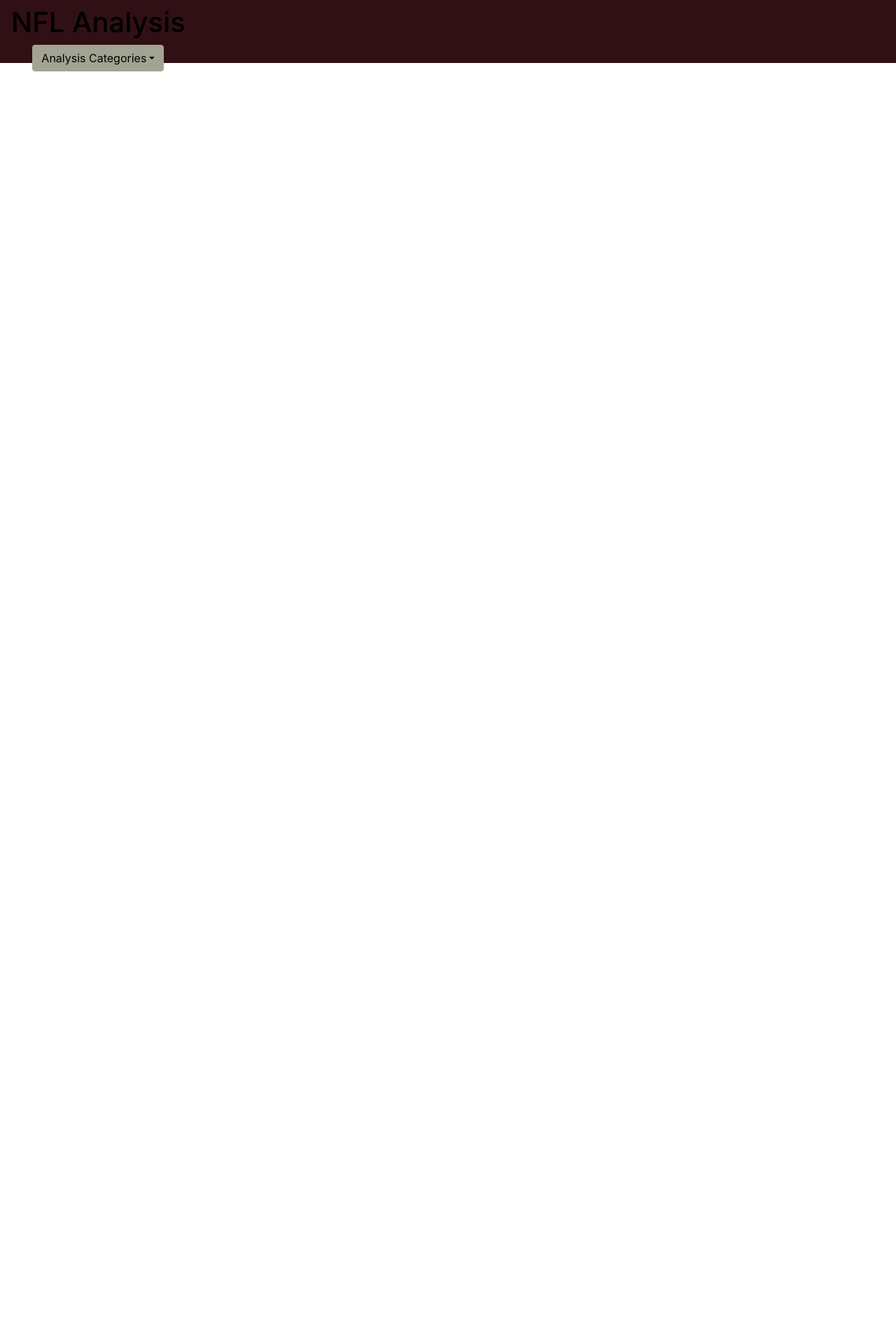
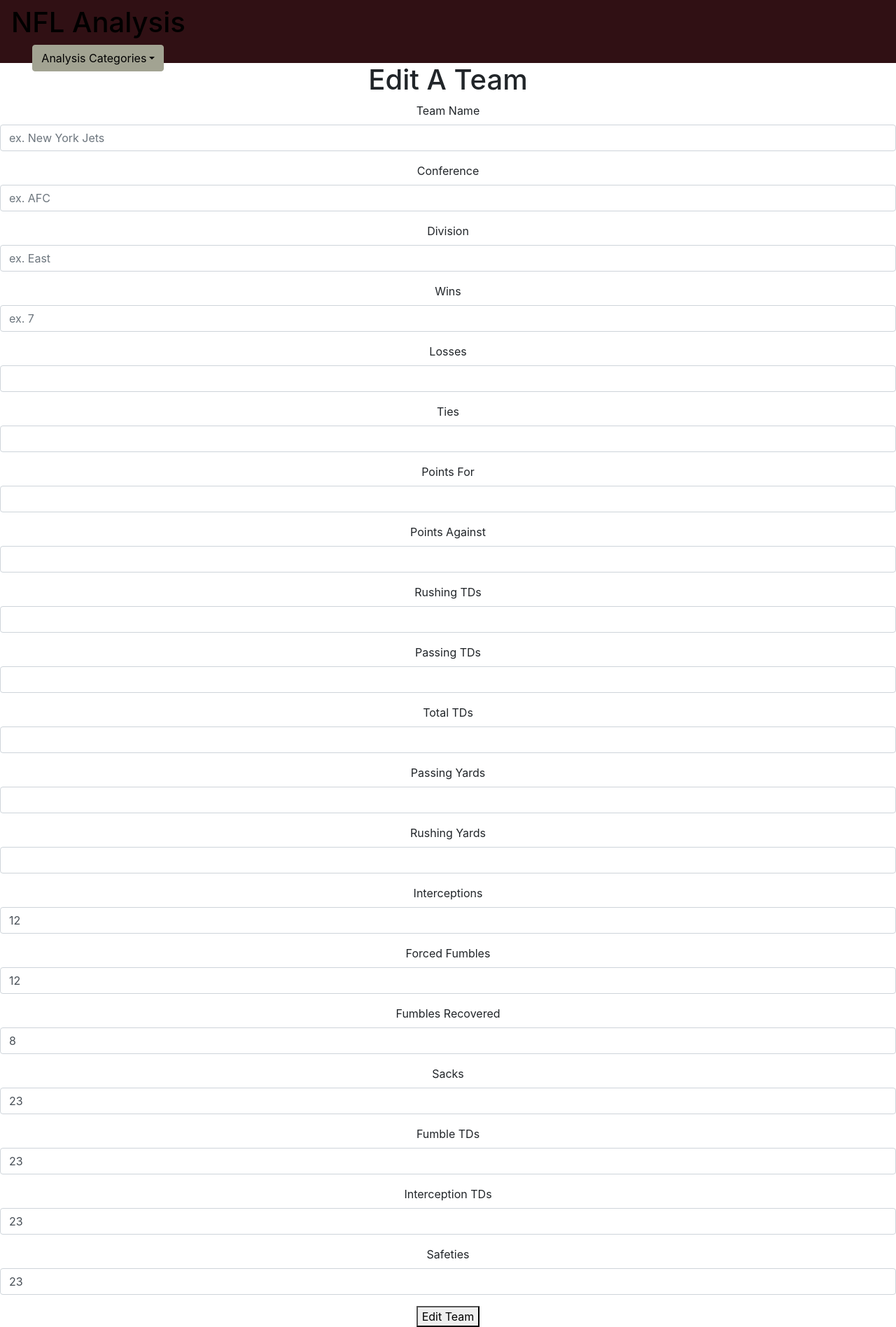
Before and after one commit to Juicester/project4-frontend, a React (Create React App) app: page /teams/edit/1 in a window 1280 px wide. Shown: the whole page at 70% size. Before the commit the page ends 800 px from the top, so only its background shows below. Built offline with nearby package versions, Linux system fonts and the light colour scheme; no server answers.

Commit message:
Added Edit and Delete Team

```diff
--- a/src/App.js
+++ b/src/App.js
@@ -10,6 +10,7 @@
 import TeamDetails from './components/TeamDetails/TeamDetails';
 import GameDetails from './components/GameDetails/GameDetails';
 import AddTeam from './components/AddTeam/AddTeam';
+import EditTeam from './components/EditTeam/EditTeam';
 
 function App(props) {
 	return (
@@ -122,6 +123,7 @@
 					)}
 				/>
 				<Route path={`/addteam`} exact={true} component={AddTeam} />
+				<Route path={`/teams/edit/:id`} exact={true} component={EditTeam} />
 			</Switch>
 			{/* <Footer /> */}
 		</div>
--- a/src/components/AddTeam/AddTeam.js
+++ b/src/components/AddTeam/AddTeam.js
@@ -50,7 +50,6 @@
 
 	return (
 		<div className='testing'>
-			<Header />
 			<h1 className='addTitle'>Add A Team</h1>
 			<Form onSubmit={handleSubmit}>
 				<Form.Group controlId='exampleForm.ControlInput1'>
@@ -121,7 +120,7 @@
 					/>
 				</Form.Group>
 				<Form.Group controlId='exampleForm.ControlInput1'>
-					<Form.Label>Points Agains</Form.Label>
+					<Form.Label>Points Against</Form.Label>
 					<Form.Control
 						type='text'
 						name='points_against'
@@ -237,7 +236,7 @@
 						className='cat-input'
 					/>
 				</Form.Group>
-				<button type='submit'>Add Item</button>
+				<button type='submit'>Add Team</button>
 			</Form>
 		</div>
 	);
--- a/src/components/EditTeam/EditTeam.js
+++ b/src/components/EditTeam/EditTeam.js
@@ -0,0 +1,272 @@
+import React, { useState, useEffect } from 'react';
+import Form from 'react-bootstrap/Form';
+import './EditTeam.css';
+import Header from '../Header/Header';
+
+function EditTeam({ match, history }) {
+	const url = 'http://localhost:8000/teams';
+	const [team, setTeam] = useState({
+		team_name: '',
+		conference: '',
+		division: '',
+		wins: '',
+		losses: '',
+		ties: '',
+		points_for: '',
+		points_against: '',
+		rush_td: '',
+		pass_td: '',
+		total_td: '',
+		pass_yards: '',
+		rush_yards: '',
+		int_for: '12',
+		forced_fumbles: '12',
+		fumbles_recovered: '8',
+		sacks: '23',
+		fumble_td: '23',
+		int_td: '23',
+		safeties: '23',
+	});
+
+	useEffect(() => {
+		fetch(`${url}/${match.params.id}`)
+			.then((response) => response.json())
+			.then((response) => {
+				setTeam(response);
+			})
+			.catch(console.error);
+	}, [match.params.id]);
+
+	function handleChange(e) {
+		setTeam({ ...team, [e.target.name]: e.target.value });
+	}
+
+	function handleSubmit(e) {
+		e.preventDefault();
+		fetch(`${url}/${match.params.id}`, {
+			method: 'PUT',
+			body: JSON.stringify(team),
+			headers: {
+				'Content-Type': 'application/json',
+			},
+		})
+			.then((response) => {
+				history.push(`/teams/${match.params.id}`);
+			})
+			.catch(console.error);
+	}
+
+	return (
+		<div className='testing'>
+			<h1 className='edit-title'>Edit A Team</h1>
+			<Form onSubmit={handleSubmit}>
+				<Form.Group controlId='exampleForm.ControlInput1'>
+					<Form.Label>Team Name</Form.Label>
+					<Form.Control
+						type='text'
+						placeholder='ex. New York Jets'
+						name='team_name'
+						onChange={handleChange}
+						value={team.team_name}
+						className='name-input'
+					/>
+				</Form.Group>
+				<Form.Group controlId='exampleForm.ControlInput1'>
+					<Form.Label>Conference</Form.Label>
+					<Form.Control
+						type='text'
+						placeholder='ex. AFC'
+						name='conference'
+						onChange={handleChange}
+						value={team.conference}
+						className='conf-input'
+					/>
+				</Form.Group>
+				<Form.Group controlId='exampleForm.ControlInput1'>
+					<Form.Label>Division</Form.Label>
+					<Form.Control
+						type='text'
+						placeholder='ex. East'
+						name='division'
+						onChange={handleChange}
+						value={team.division}
+						className='div-input'
+					/>
+				</Form.Group>
+				<Form.Group controlId='exampleForm.ControlInput1'>
+					<Form.Label>Wins</Form.Label>
+					<Form.Control
+						type='text'
+						placeholder='ex. 7'
+						name='wins'
+						onChange={handleChange}
+						value={team.wins}
+						className='name-input'
+					/>
+				</Form.Group>
+				<Form.Group controlId='exampleForm.ControlInput1'>
+					<Form.Label>Losses</Form.Label>
+					<Form.Control
+						type='text'
+						name='losses'
+						onChange={handleChange}
+						value={team.losses}
+						className='cat-input'
+					/>
+				</Form.Group>
+				<Form.Group controlId='exampleForm.ControlInput1'>
+					<Form.Label>Ties</Form.Label>
+					<Form.Control
+						type='text'
+						name='ties'
+						onChange={handleChange}
+						value={team.ties}
+						className='cat-input'
+					/>
+				</Form.Group>
+				<Form.Group controlId='exampleForm.ControlInput1'>
+					<Form.Label>Points For</Form.Label>
+					<Form.Control
+						type='text'
+						name='points_for'
+						onChange={handleChange}
+						value={team.points_for}
+						className='cat-input'
+					/>
+				</Form.Group>
+				<Form.Group controlId='exampleForm.ControlInput1'>
+					<Form.Label>Points Against</Form.Label>
+					<Form.Control
+						type='text'
+						name='points_against'
+						onChange={handleChange}
+						value={team.points_against}
+						className='cat-input'
+					/>
+				</Form.Group>
+				<Form.Group controlId='exampleForm.ControlInput1'>
+					<Form.Label>Rushing TDs</Form.Label>
+					<Form.Control
+						type='text'
+						name='rush_td'
+						onChange={handleChange}
+						value={team.rush_td}
+						className='cat-input'
+					/>
+				</Form.Group>
+				<Form.Group controlId='exampleForm.ControlInput1'>
+					<Form.Label>Passing TDs</Form.Label>
+					<Form.Control
+						type='text'
+						name='pass_td'
+						onChange={handleChange}
+						value={team.pass_td}
+						className='cat-input'
+					/>
+				</Form.Group>
+				<Form.Group controlId='exampleForm.ControlInput1'>
+					<Form.Label>Total TDs</Form.Label>
+					<Form.Control
+						type='text'
+						name='total_td'
+						onChange={handleChange}
+						value={team.total_td}
+						className='cat-input'
+					/>
+				</Form.Group>
+				<Form.Group controlId='exampleForm.ControlInput1'>
+					<Form.Label>Passing Yards</Form.Label>
+					<Form.Control
+						type='text'
+						name='pass_yards'
+						onChange={handleChange}
+						value={team.pass_yards}
+						className='cat-input'
+					/>
+				</Form.Group>
+				<Form.Group controlId='exampleForm.ControlInput1'>
+					<Form.Label>Rushing Yards</Form.Label>
+					<Form.Control
+						type='text'
+						name='rush_yards'
+						onChange={handleChange}
+						value={team.rush_yards}
+						className='cat-input'
+					/>
+				</Form.Group>
+				<Form.Group controlId='exampleForm.ControlInput1'>
+					<Form.Label>Interceptions</Form.Label>
+					<Form.Control
+						type='text'
+						name='int_for'
+						onChange={handleChange}
+						value={team.int_for}
+						className='cat-input'
+					/>
+				</Form.Group>
+				<Form.Group controlId='exampleForm.ControlInput1'>
+					<Form.Label>Forced Fumbles</Form.Label>
+					<Form.Control
+						type='text'
+						name='forced_fumbles'
+						onChange={handleChange}
+						value={team.forced_fumbles}
+						className='cat-input'
+					/>
+				</Form.Group>
+				<Form.Group controlId='exampleForm.ControlInput1'>
+					<Form.Label>Fumbles Recovered</Form.Label>
+					<Form.Control
+						type='text'
+						name='fumbles_recovered'
+						onChange={handleChange}
+						value={team.fumbles_recovered}
+						className='cat-input'
+					/>
+				</Form.Group>
+				<Form.Group controlId='exampleForm.ControlInput1'>
+					<Form.Label>Sacks</Form.Label>
+					<Form.Control
+						type='text'
+						name='sacks'
+						onChange={handleChange}
+						value={team.sacks}
+						className='cat-input'
+					/>
+				</Form.Group>
+				<Form.Group controlId='exampleForm.ControlInput1'>
+					<Form.Label>Fumble TDs</Form.Label>
+					<Form.Control
+						type='text'
+						name='fumble_td'
+						onChange={handleChange}
+						value={team.fumble_td}
+						className='cat-input'
+					/>
+				</Form.Group>
+				<Form.Group controlId='exampleForm.ControlInput1'>
+					<Form.Label>Interception TDs</Form.Label>
+					<Form.Control
+						type='text'
+						name='int_td'
+						onChange={handleChange}
+						value={team.int_td}
+						className='cat-input'
+					/>
+				</Form.Group>
+				<Form.Group controlId='exampleForm.ControlInput1'>
+					<Form.Label>Safeties</Form.Label>
+					<Form.Control
+						type='text'
+						name='safeties'
+						onChange={handleChange}
+						value={team.safeties}
+						className='cat-input'
+					/>
+				</Form.Group>
+				<button type='submit'>Edit Team</button>
+			</Form>
+		</div>
+	);
+}
+export default EditTeam;
--- a/src/components/TeamDetails/TeamDetails.js
+++ b/src/components/TeamDetails/TeamDetails.js
@@ -4,6 +4,7 @@
 import Row from 'react-bootstrap/Row';
 import Col from 'react-bootstrap/Col';
 import { Link } from 'react-router-dom';
+import './TeamDetails.css';
 
 function TeamDetails({ match, location, history }) {
 	const url = 'http://localhost:8000/teams/';
@@ -17,6 +18,16 @@
 			})
 			.catch(console.error);
 	}, [match.params.id]);
+
+	function handleDelete(e) {
+		fetch(`${url}/teams/${match.params.id}`, {
+			method: 'DELETE',
+		})
+			.then(() => {
+				history.push('/');
+			})
+			.catch(console.error);
+	}
 
 	if (!team) return null;
 	return (
@@ -57,6 +68,14 @@
 					</Col>
 				</Row>
 			</Container>
+			<div className='crud-buttons'>
+				<Link className='edit-button' to={`/teams/edit/${match.params.id}`}>
+					Edit Team
+				</Link>
+				<button className='delete-button' onClick={handleDelete}>
+					Delete Team
+				</button>
+			</div>
 		</div>
 	);
 }
```
